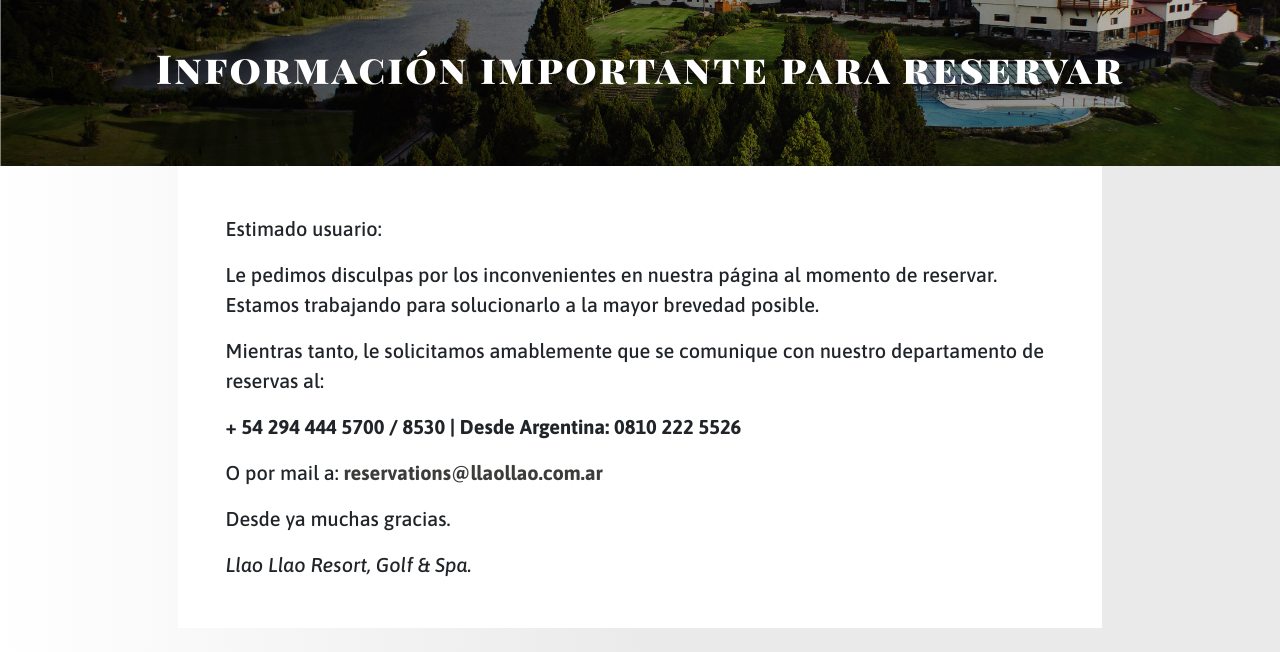
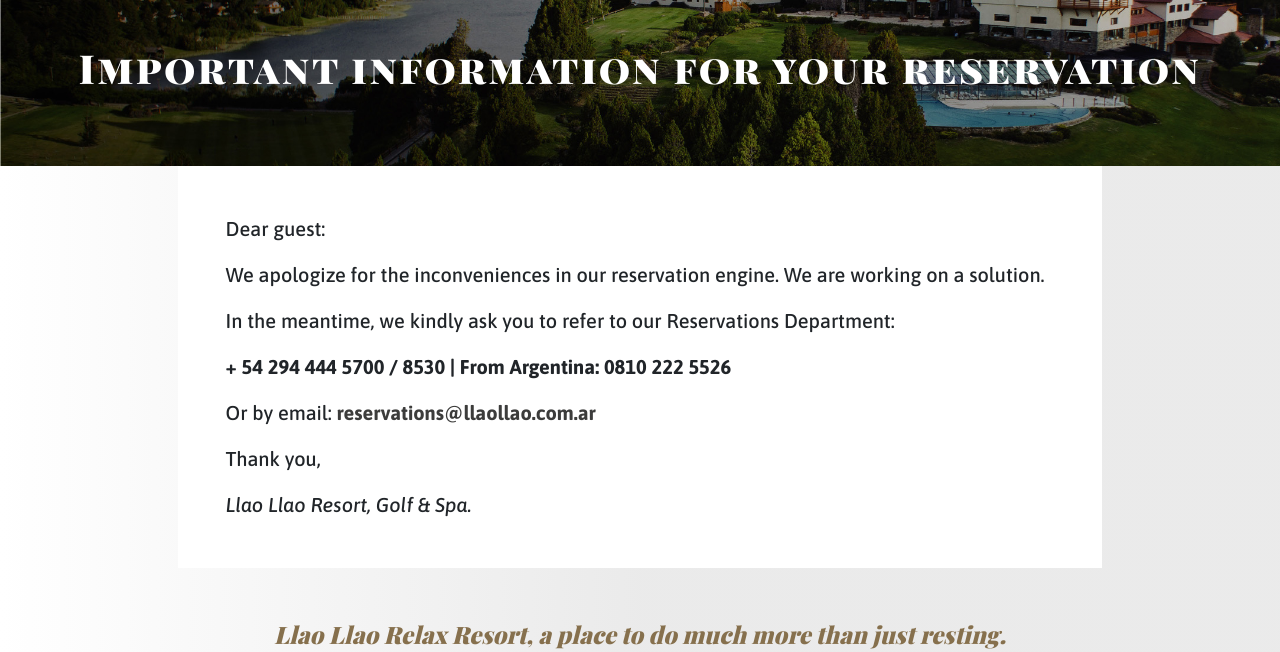
Before and after one commit to laumazzotta/llaollaoReservasENG, a plain HTML site: page index.html in a window 1280 px wide. Shown: the part 148-800 px from the top of the page. Drawn offline with nearby package versions, Linux system fonts and the light colour scheme; a web font is replaced by a local one.

Commit message:
commit eng

```diff
--- a/index.html
+++ b/index.html
@@ -3,7 +3,7 @@
 <head>
     <meta charset="UTF-8">
     <meta name="viewport" content="width=device-width, initial-scale=1.0">
-    <title>Acerca de Llao Llao</title>
+    <title>Llao Llao Resort, Golf & Spa</title>
 
     <!-- BOOTSTRAP -->
     <link href="https://cdn.jsdelivr.net/npm/bootstrap@5.0.2/dist/css/bootstrap.min.css" rel="stylesheet" integrity="sha384-EVSTQN3/azprG1Anm3QDgpJLIm9Nao0Yz1ztcQTwFspd3yD65VohhpuuCOmLASjC" crossorigin="anonymous">
@@ -28,23 +28,23 @@
         <img class="w-100 d-block d-md-none" src="assets/img_bg_mobile.jpg" alt="llaollao">
         <div class="position-absolute top-50 start-50 translate-middle w-100">
             <img class="d-block mx-auto mb-3 mb-lg-5 logo-escudo" src="assets/logo_escudo.svg" alt="llaollao">
-            <h1 class="font-playfairSC text-white text-center fw-bold">Información importante para reservar</h1>
+            <h1 class="font-playfairSC text-white text-center fw-bold">Important information for your reservation</h1>
         </div>
     </header>
     <main>
         <section class="w-85 w-100-xs mx-auto w-100-xs">
             <div class="bg-white w-85 p-5 font-asap-semibold mx-auto fs-5 w-100-xs">
-                <p>Estimado usuario: </p>
-                <p>Le pedimos disculpas por los inconvenientes en nuestra página al momento de reservar. Estamos trabajando para solucionarlo a la mayor brevedad posible.</p>
-                <p>Mientras tanto, le solicitamos amablemente que se comunique con nuestro departamento de reservas al:</p>
-                <p class="fw-bold">+ 54 294 444 5700 / 8530 | Desde Argentina: 0810 222 5526</p>
-                <p>O por mail a: <a class="text-decoration-none gray fw-bold" href="mailto:reservations@llaollao.com.ar">reservations@llaollao.com.ar</a></p>
-                <p>Desde ya muchas gracias.</p>
+                <p>Dear guest:</p>
+                <p>We apologize for the inconveniences in our reservation engine. We are working on a solution.</p>
+                <p>In the meantime, we kindly ask you to refer to our Reservations Department:</p>
+                <p class="fw-bold">+ 54 294 444 5700 / 8530 | From Argentina: 0810 222 5526</p>
+                <p>Or by email: <a class="text-decoration-none gray fw-bold" href="mailto:reservations@llaollao.com.ar">reservations@llaollao.com.ar</a></p>
+                <p>Thank you,</p>
                 <p class="fst-italic mb-0">Llao Llao Resort, Golf & Spa.</p>
             </div>
         </section>
         <section>
-            <p class="font-playfair fw-bold fst-italic gold text-center fs-4 my-5">Llao Llao Relax Resort, un lugar para hacer mucho más que descansar.</p>
+            <p class="font-playfair fw-bold fst-italic gold text-center fs-4 my-5">Llao Llao Relax Resort, a place to do much more than just resting.</p>
         </section>
     </main>
     <footer class="bg-gray">
```
